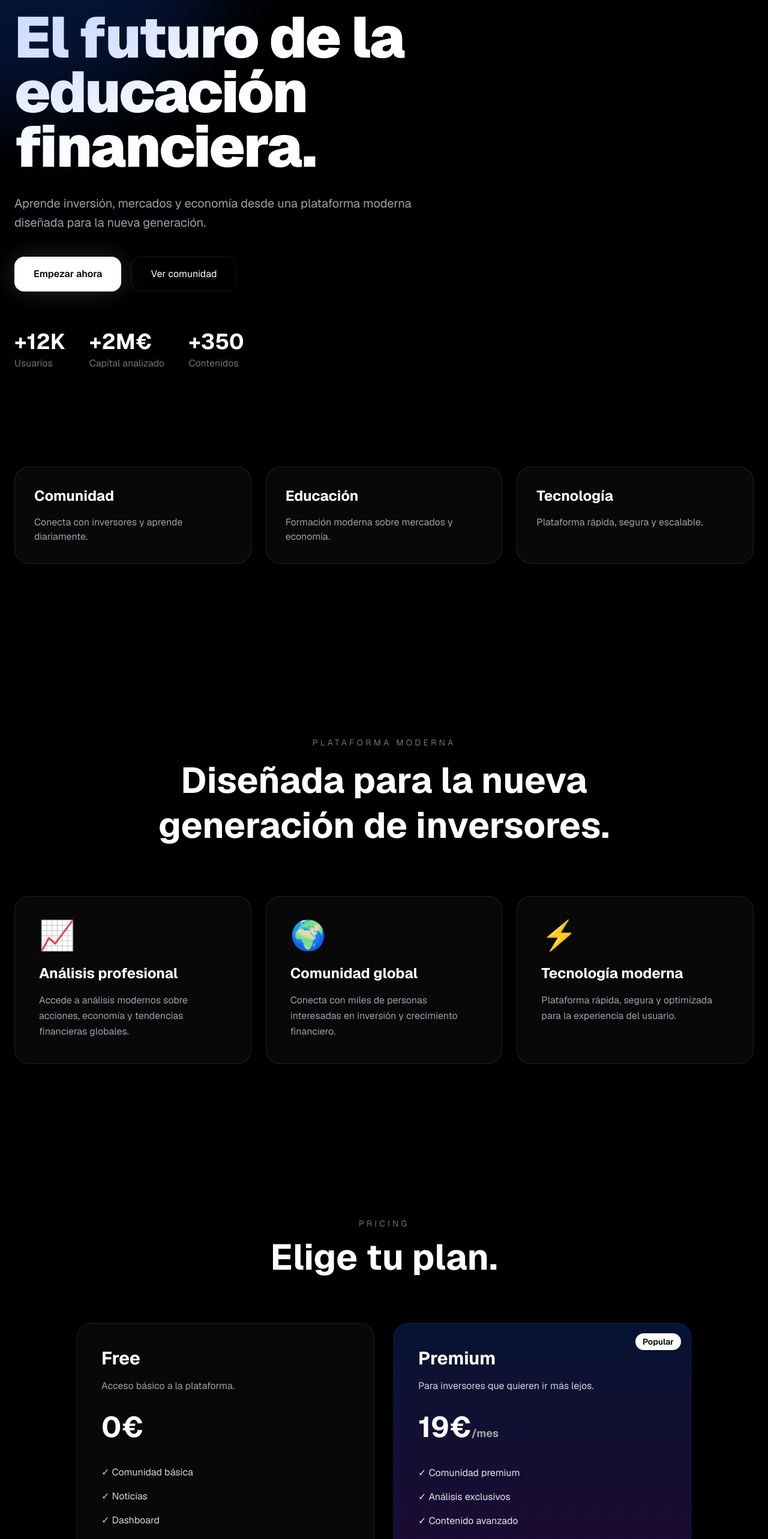
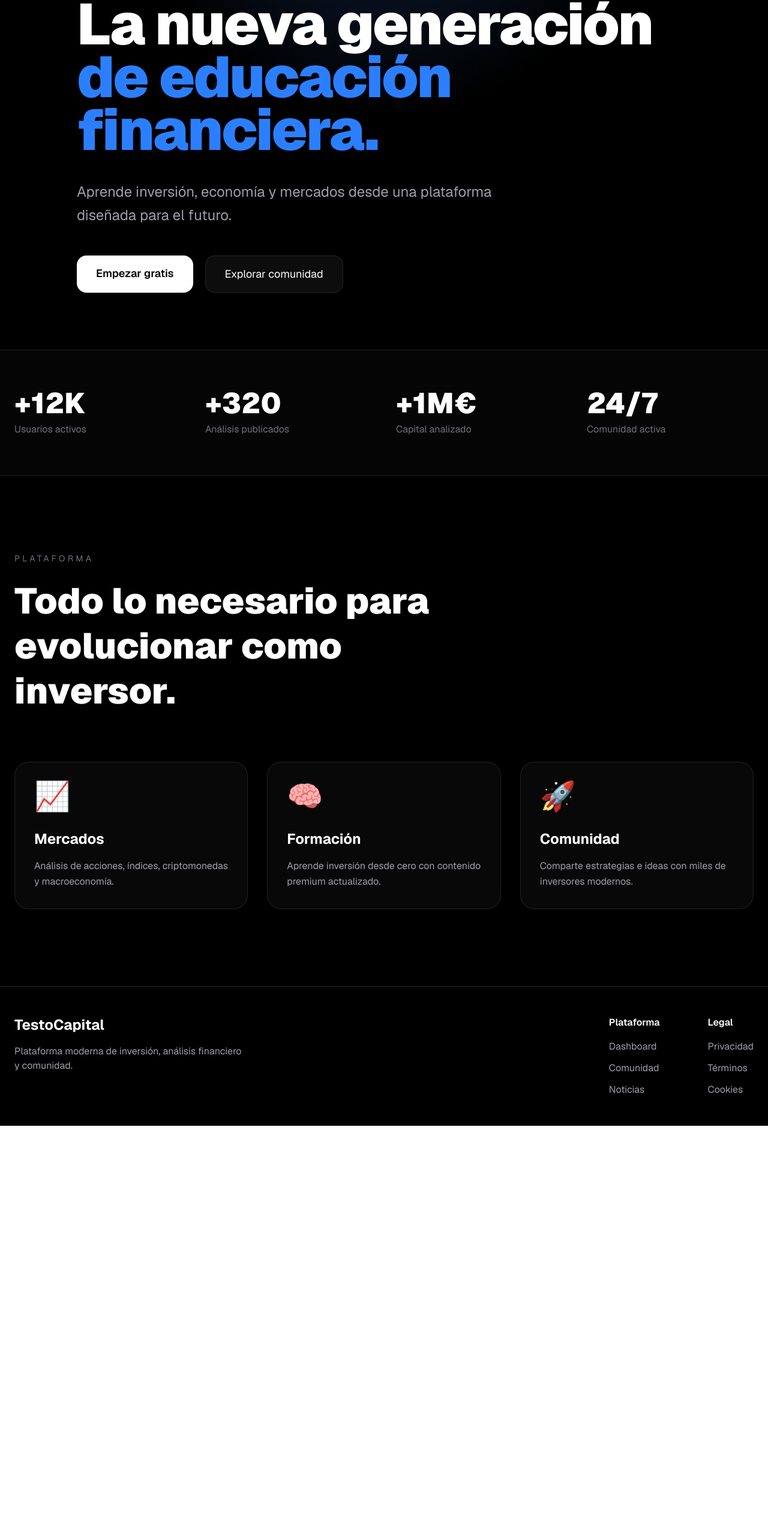
Before and after one commit to TestoCapital/testocapital, a Next.js app: page / in a window 1280 px wide. Shown: the part 217-2783 px from the top of the page at 60% size. After the commit the page ends 2094 px from the top, so only its background shows below. Built offline with nearby package versions, Linux system fonts and the light colour scheme.

Commit message:
Premium homepage

```diff
--- /dev/null
+++ b/app/components/FadeUp.tsx
@@ -0,0 +1,34 @@
+"use client";
+
+import { motion } from "framer-motion";
+
+export default function FadeUp({
+  children,
+}: {
+  children: React.ReactNode;
+}) {
+  return (
+    <motion.div
+      initial={{
+        opacity: 0,
+        y: 40,
+      }}
+
+      whileInView={{
+        opacity: 1,
+        y: 0,
+      }}
+
+      transition={{
+        duration: 0.7,
+        ease: "easeOut",
+      }}
+
+      viewport={{
+        once: true,
+      }}
+    >
+      {children}
+    </motion.div>
+  );
+}
--- /dev/null
+++ b/app/comunidad/page.tsx
@@ -0,0 +1,92 @@
+import PublicNavbar from "../components/PublicNavbar";
+import Footer from "../components/Footer";
+
+export default function ComunidadPage() {
+  return (
+    <div className="bg-black min-h-screen text-white">
+
+      <PublicNavbar />
+
+      <main className="pt-40">
+
+        <section className="max-w-7xl mx-auto px-6">
+
+          <div className="max-w-4xl">
+
+            <p className="text-zinc-500 uppercase tracking-[0.3em] text-sm mb-6">
+              Comunidad
+            </p>
+
+            <h1 className="text-6xl md:text-7xl font-black leading-[0.95]">
+              Aprende junto a miles de inversores.
+            </h1>
+
+            <p className="text-zinc-400 text-xl mt-8 max-w-2xl leading-relaxed">
+              Una comunidad moderna donde compartir ideas,
+              análisis y conocimiento financiero.
+            </p>
+
+          </div>
+
+        </section>
+
+        <section className="max-w-7xl mx-auto px-6 py-32">
+
+          <div className="grid grid-cols-1 md:grid-cols-3 gap-8">
+
+            <div className="bg-white/[0.03] border border-white/10 rounded-3xl p-8">
+              <div className="text-5xl mb-6">
+                📊
+              </div>
+
+              <h3 className="text-2xl font-bold mb-4">
+                Análisis diarios
+              </h3>
+
+              <p className="text-zinc-400">
+                Contenido actualizado sobre mercados,
+                acciones y economía.
+              </p>
+            </div>
+
+            <div className="bg-white/[0.03] border border-white/10 rounded-3xl p-8">
+              <div className="text-5xl mb-6">
+                🧠
+              </div>
+
+              <h3 className="text-2xl font-bold mb-4">
+                Aprendizaje colectivo
+              </h3>
+
+              <p className="text-zinc-400">
+                Aprende con otros usuarios y comparte
+                conocimientos financieros.
+              </p>
+            </div>
+
+            <div className="bg-white/[0.03] border border-white/10 rounded-3xl p-8">
+              <div className="text-5xl mb-6">
+                🚀
+              </div>
+
+              <h3 className="text-2xl font-bold mb-4">
+                Crecimiento constante
+              </h3>
+
+              <p className="text-zinc-400">
+                Mejora tus conocimientos y evoluciona
+                como inversor moderno.
+              </p>
+            </div>
+
+          </div>
+
+        </section>
+
+      </main>
+
+      <Footer />
+
+    </div>
+  );
+}
--- a/app/page.tsx
+++ b/app/page.tsx
@@ -1,75 +1,113 @@
 import PublicNavbar from "./components/PublicNavbar";
 import Footer from "./components/Footer";
+import Link from "next/link";
 
 export default function HomePage() {
   return (
-    <div className="relative bg-black min-h-screen overflow-hidden">
-      <div className="absolute top-[-300px] left-[-300px] w-[700px] h-[700px] bg-blue-600/20 rounded-full blur-3xl" />
-
-<div className="absolute bottom-[-300px] right-[-300px] w-[700px] h-[700px] bg-purple-600/20 rounded-full blur-3xl" />
+    <div className="bg-black text-white overflow-hidden">
 
       <PublicNavbar />
 
-      <main className="pt-40">
+      <main>
 
-        <section className="max-w-7xl mx-auto px-6">
+        {/* HERO */}
 
-          <div className="max-w-4xl">
+        <section className="relative min-h-screen flex items-center">
 
-            <div className="inline-flex items-center gap-2 bg-white/5 border border-white/10 rounded-full px-4 py-2 text-zinc-300 mb-8">
-              Plataforma moderna de inversión
+          <div className="absolute inset-0 bg-[radial-gradient(circle_at_top,rgba(59,130,246,0.25),transparent_40%)]" />
+
+          <div className="max-w-7xl mx-auto px-6 relative z-10 pt-32 pb-20">
+
+            <div className="max-w-5xl">
+
+              <div className="inline-flex items-center gap-2 border border-white/10 bg-white/5 px-4 py-2 rounded-full text-sm text-zinc-300 mb-8 backdrop-blur-xl">
+                <div className="w-2 h-2 rounded-full bg-green-400" />
+                Plataforma financiera moderna
               </div>
 
-            <h1 className="text-6xl md:text-8xl font-black text-white leading-[0.95] tracking-tight">
-              El futuro de la educación financiera.
+              <h1 className="text-6xl md:text-8xl font-black leading-[0.92] tracking-tight">
+
+                La nueva generación
+                <span className="block text-blue-500">
+                  de educación financiera.
+                </span>
+
               </h1>
 
-            <p className="text-zinc-400 text-xl mt-8 max-w-2xl leading-relaxed">
-              Aprende inversión, mercados y economía
-              desde una plataforma moderna diseñada
-              para la nueva generación.
+              <p className="text-zinc-400 text-xl md:text-2xl mt-10 max-w-3xl leading-relaxed">
+                Aprende inversión, economía y mercados
+                desde una plataforma diseñada para el futuro.
               </p>
 
-            <div className="flex flex-col sm:flex-row gap-4 mt-10">
+              <div className="flex flex-col sm:flex-row gap-5 mt-12">
 
-              <button className="bg-white text-black px-8 py-4 rounded-2xl font-semibold hover:bg-zinc-200 transition shadow-[0_0_40px_rgba(255,255,255,0.15)]">
-  Empezar ahora
-</button>
+                <Link
+                  href="/register"
+                  className="bg-white text-black px-8 py-4 rounded-2xl font-semibold text-lg hover:scale-105 transition"
+                >
+                  Empezar gratis
+                </Link>
 
-              <button className="border border-white/10 text-white px-8 py-4 rounded-2xl hover:bg-white/5 transition">
-                Ver comunidad
-              </button>
+                <Link
+                  href="/comunidad"
+                  className="border border-white/10 bg-white/5 backdrop-blur-xl px-8 py-4 rounded-2xl text-lg hover:bg-white/10 transition"
+                >
+                  Explorar comunidad
+                </Link>
 
               </div>
-            <div className="flex flex-wrap gap-10 mt-16">
+
+            </div>
+
+          </div>
+
+        </section>
+
+        {/* STATS */}
+
+        <section className="border-t border-white/10 border-b border-white/10 bg-white/[0.02]">
+
+          <div className="max-w-7xl mx-auto px-6 py-16">
+
+            <div className="grid grid-cols-2 md:grid-cols-4 gap-10">
 
               <div>
-    <p className="text-4xl font-bold text-white">
+                <p className="text-5xl font-black">
                   +12K
                 </p>
 
-    <p className="text-zinc-500 mt-1">
-      Usuarios
+                <p className="text-zinc-500 mt-2">
+                  Usuarios activos
                 </p>
               </div>
 
               <div>
-    <p className="text-4xl font-bold text-white">
-      +2M€
+                <p className="text-5xl font-black">
+                  +320
                 </p>
 
-    <p className="text-zinc-500 mt-1">
+                <p className="text-zinc-500 mt-2">
+                  Análisis publicados
+                </p>
+              </div>
+
+              <div>
+                <p className="text-5xl font-black">
+                  +1M€
+                </p>
+
+                <p className="text-zinc-500 mt-2">
                   Capital analizado
                 </p>
               </div>
 
               <div>
-    <p className="text-4xl font-bold text-white">
-      +350
+                <p className="text-5xl font-black">
+                  24/7
                 </p>
 
-    <p className="text-zinc-500 mt-1">
-      Contenidos
+                <p className="text-zinc-500 mt-2">
+                  Comunidad activa
                 </p>
               </div>
 
@@ -79,227 +117,77 @@ export default function HomePage() {
 
         </section>
 
-        <section className="max-w-7xl mx-auto px-6 mt-40 pb-40">
+        {/* FEATURES */}
 
-          <div className="grid grid-cols-1 md:grid-cols-3 gap-6">
+        <section className="py-32">
 
-            <div className="bg-white/[0.03] border border-white/10 rounded-3xl p-8 backdrop-blur-2xl hover:border-white/20 transition duration-300">
-              <h3 className="text-white text-2xl font-bold mb-4">
-                Comunidad
-              </h3>
+          <div className="max-w-7xl mx-auto px-6">
 
-              <p className="text-zinc-400">
-                Conecta con inversores y aprende diariamente.
-              </p>
-            </div>
+            <div className="max-w-3xl mb-20">
 
-            <div className="bg-white/[0.03] border border-white/10 rounded-3xl p-8 backdrop-blur-2xl hover:border-white/20 transition duration-300">
-              <h3 className="text-white text-2xl font-bold mb-4">
-                Educación
-              </h3>
-
-              <p className="text-zinc-400">
-                Formación moderna sobre mercados y economía.
-              </p>
-            </div>
-
-            <div className="bg-white/[0.03] border border-white/10 rounded-3xl p-8 backdrop-blur-2xl hover:border-white/20 transition duration-300">
-              <h3 className="text-white text-2xl font-bold mb-4">
-                Tecnología
-              </h3>
-
-              <p className="text-zinc-400">
-                Plataforma rápida, segura y escalable.
-              </p>
-            </div>
-
-          </div>
-
-        </section>
-        <section className="max-w-7xl mx-auto px-6 py-32">
-
-  <div className="text-center mb-20">
-
-    <p className="text-zinc-500 uppercase tracking-[0.3em] text-sm mb-4">
-      Plataforma moderna
+              <p className="uppercase tracking-[0.3em] text-sm text-zinc-500 mb-6">
+                Plataforma
               </p>
 
-    <h2 className="text-5xl md:text-6xl font-bold text-white max-w-4xl mx-auto leading-tight">
-      Diseñada para la nueva generación de inversores.
+              <h2 className="text-5xl md:text-6xl font-black leading-tight">
+                Todo lo necesario para evolucionar como inversor.
               </h2>
 
             </div>
 
-  <div className="grid grid-cols-1 md:grid-cols-3 gap-6">
+            <div className="grid grid-cols-1 md:grid-cols-3 gap-8">
 
-    <div className="bg-white/[0.03] border border-white/10 rounded-3xl p-10">
-      <div className="text-5xl mb-6">
+              <div className="bg-white/[0.03] border border-white/10 rounded-3xl p-8">
+
+                <div className="text-5xl mb-8">
                   📈
                 </div>
 
-      <h3 className="text-white text-2xl font-bold mb-4">
-        Análisis profesional
+                <h3 className="text-2xl font-bold mb-4">
+                  Mercados
                 </h3>
 
                 <p className="text-zinc-400 leading-relaxed">
-        Accede a análisis modernos sobre acciones,
-        economía y tendencias financieras globales.
+                  Análisis de acciones, índices,
+                  criptomonedas y macroeconomía.
                 </p>
+
               </div>
 
-    <div className="bg-white/[0.03] border border-white/10 rounded-3xl p-10">
-      <div className="text-5xl mb-6">
-        🌍
+              <div className="bg-white/[0.03] border border-white/10 rounded-3xl p-8">
+
+                <div className="text-5xl mb-8">
+                  🧠
                 </div>
 
-      <h3 className="text-white text-2xl font-bold mb-4">
-        Comunidad global
+                <h3 className="text-2xl font-bold mb-4">
+                  Formación
                 </h3>
 
                 <p className="text-zinc-400 leading-relaxed">
-        Conecta con miles de personas interesadas
-        en inversión y crecimiento financiero.
+                  Aprende inversión desde cero
+                  con contenido premium actualizado.
                 </p>
+
               </div>
 
-    <div className="bg-white/[0.03] border border-white/10 rounded-3xl p-10">
-      <div className="text-5xl mb-6">
-        ⚡
+              <div className="bg-white/[0.03] border border-white/10 rounded-3xl p-8">
+
+                <div className="text-5xl mb-8">
+                  🚀
                 </div>
 
-      <h3 className="text-white text-2xl font-bold mb-4">
-        Tecnología moderna
+                <h3 className="text-2xl font-bold mb-4">
+                  Comunidad
                 </h3>
 
                 <p className="text-zinc-400 leading-relaxed">
-        Plataforma rápida, segura y optimizada
-        para la experiencia del usuario.
+                  Comparte estrategias e ideas
+                  con miles de inversores modernos.
                 </p>
-    </div>
 
               </div>
 
-</section>
-<section className="max-w-7xl mx-auto px-6 py-32">
-
-  <div className="text-center mb-20">
-
-    <p className="text-zinc-500 uppercase tracking-[0.3em] text-sm mb-4">
-      Pricing
-    </p>
-
-    <h2 className="text-5xl md:text-6xl font-bold text-white">
-      Elige tu plan.
-    </h2>
-
-  </div>
-
-  <div className="grid grid-cols-1 md:grid-cols-2 gap-8 max-w-5xl mx-auto">
-
-    <div className="bg-white/[0.03] border border-white/10 rounded-3xl p-10">
-
-      <h3 className="text-white text-3xl font-bold mb-4">
-        Free
-      </h3>
-
-      <p className="text-zinc-400 mb-8">
-        Acceso básico a la plataforma.
-      </p>
-
-      <p className="text-5xl font-bold text-white mb-10">
-        0€
-      </p>
-
-      <ul className="space-y-4 text-zinc-300 mb-10">
-        <li>✓ Comunidad básica</li>
-        <li>✓ Noticias</li>
-        <li>✓ Dashboard</li>
-      </ul>
-
-      <button className="w-full border border-white/10 py-4 rounded-2xl text-white hover:bg-white/5 transition">
-        Empezar gratis
-      </button>
-
-    </div>
-
-    <div className="bg-gradient-to-b from-blue-600/20 to-purple-600/20 border border-blue-500/20 rounded-3xl p-10 relative overflow-hidden">
-
-      <div className="absolute top-4 right-4 bg-white text-black px-3 py-1 rounded-full text-sm font-semibold">
-        Popular
-      </div>
-
-      <h3 className="text-white text-3xl font-bold mb-4">
-        Premium
-      </h3>
-
-      <p className="text-zinc-300 mb-8">
-        Para inversores que quieren ir más lejos.
-      </p>
-
-      <p className="text-5xl font-bold text-white mb-10">
-        19€
-        <span className="text-zinc-400 text-lg">
-          /mes
-        </span>
-      </p>
-
-      <ul className="space-y-4 text-zinc-200 mb-10">
-        <li>✓ Comunidad premium</li>
-        <li>✓ Análisis exclusivos</li>
-        <li>✓ Contenido avanzado</li>
-        <li>✓ Alertas y notificaciones</li>
-      </ul>
-
-      <button className="w-full bg-white text-black py-4 rounded-2xl font-semibold hover:bg-zinc-200 transition">
-        Probar Premium
-      </button>
-
-    </div>
-
-  </div>
-
-</section>
-<section className="max-w-5xl mx-auto px-6 py-32">
-
-  <div className="text-center mb-20">
-
-    <h2 className="text-5xl font-bold text-white">
-      Preguntas frecuentes
-    </h2>
-
-  </div>
-
-  <div className="space-y-6">
-
-    <div className="bg-white/[0.03] border border-white/10 rounded-3xl p-8">
-      <h3 className="text-white text-2xl font-semibold mb-4">
-        ¿Qué es TestoCapital?
-      </h3>
-
-      <p className="text-zinc-400 leading-relaxed">
-        Plataforma moderna de inversión, análisis financiero
-        y comunidad para personas interesadas en economía.
-      </p>
-    </div>
-
-    <div className="bg-white/[0.03] border border-white/10 rounded-3xl p-8">
-      <h3 className="text-white text-2xl font-semibold mb-4">
-        ¿Puedo usar la plataforma gratis?
-      </h3>
-
-      <p className="text-zinc-400 leading-relaxed">
-        Sí, existe un plan gratuito con acceso básico.
-      </p>
-    </div>
-
-    <div className="bg-white/[0.03] border border-white/10 rounded-3xl p-8">
-      <h3 className="text-white text-2xl font-semibold mb-4">
-        ¿Habrá aplicación móvil?
-      </h3>
-
-      <p className="text-zinc-400 leading-relaxed">
-        Sí. Próximamente disponible para iOS y Android.
-      </p>
             </div>
 
           </div>
--- a/package.json
+++ b/package.json
@@ -10,6 +10,7 @@
   },
   "dependencies": {
     "@supabase/supabase-js": "^2.106.2",
+    "framer-motion": "^12.40.0",
     "geist": "^1.7.1",
     "next": "16.2.6",
     "react": "19.2.4",
```
Also changed, not shown: 1 other file (tests, documents, lock files or other folders). Lines whose indentation alone changed are shown as unchanged.
